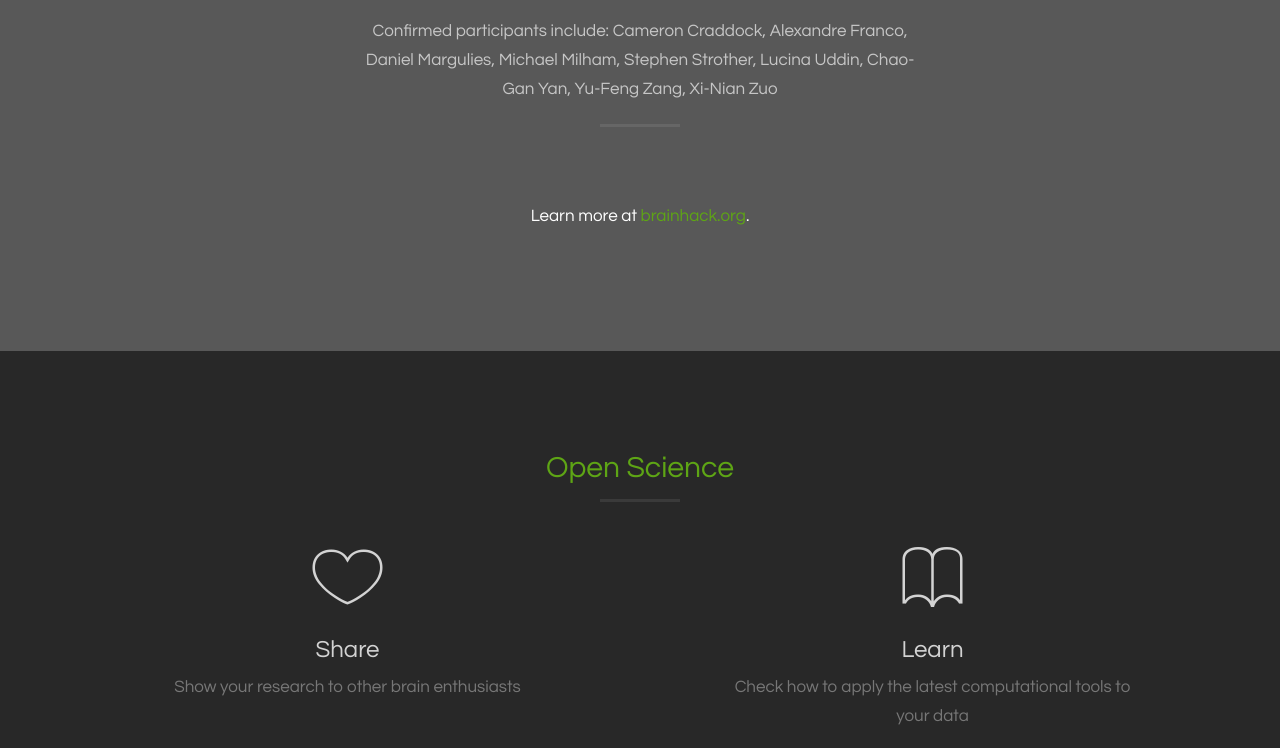
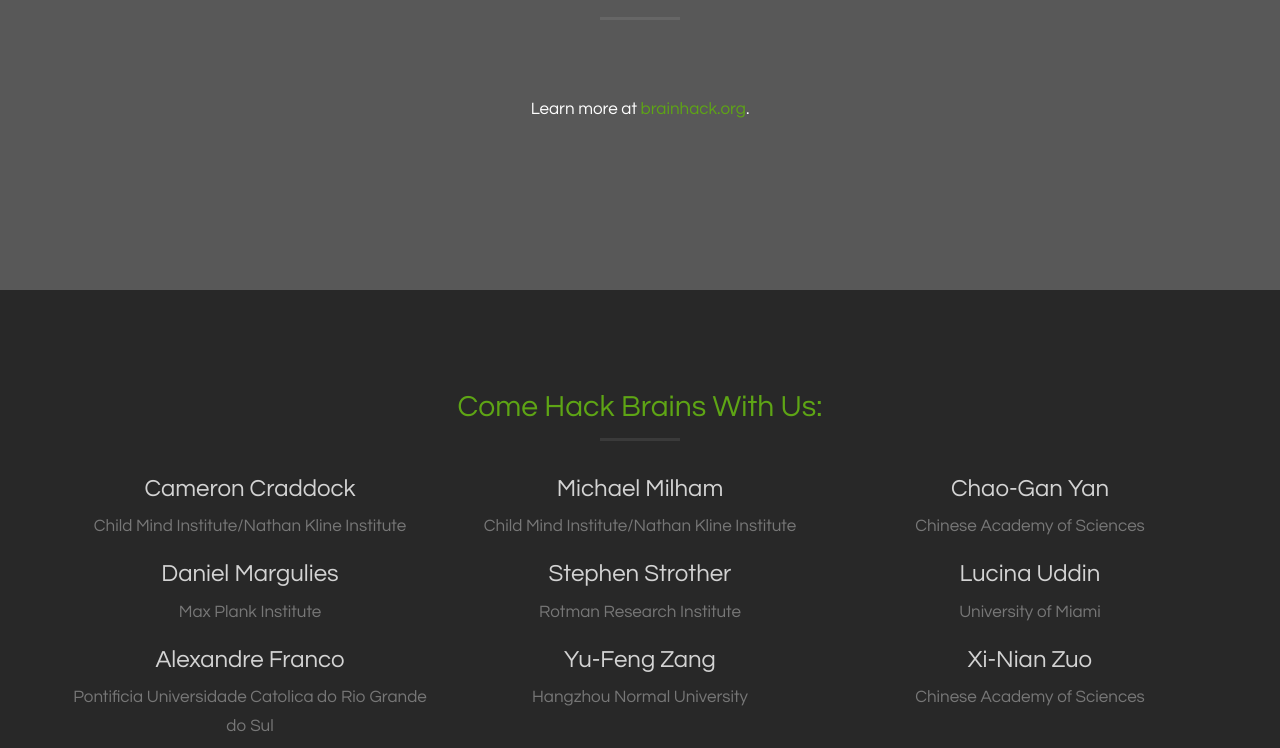
Before and after one commit to awalensky/vienna, a plain HTML site: page index.html in a window 1280 px wide. Shown: the part 1110-1858 px from the top of the page. Drawn offline with Linux system fonts and the light colour scheme; files whose address does not match are found by name; a web font is replaced by a local one.

Commit message:
add session for names

```diff
--- a/index.html
+++ b/index.html
@@ -29,10 +29,13 @@
                         <a class="page-scroll" href="#one">Intro</a>
                     </li>
                     <li>
-                        <a class="page-scroll" href="#two">Highlights</a>
+                        <a class="page-scroll" href="#two">Participants</a>
                     </li>
                     <li>
                         <a class="page-scroll" href="#three">Gallery</a>
+                    </li>
+                    <li>
+                        <a class="page-scroll" href="#four">Highlights</a>
                     </li>
                     <li>
                         <a class="page-scroll" href="#last">Get Started</a>
@@ -70,12 +73,12 @@
         <div class="container">
             <div class="row">
                 <div class="col-lg-6 col-lg-offset-3 col-md-8 col-md-offset-2 text-center">
-                    <h2 class="margin-top-0 text-primary">Come Hack Brains With Us</h2>
+                    <h2 class="margin-top-0 text-primary">What is Brainhack?</h2>
                     <br>
                     <p class="text-faded">
                         Brainhack is a unique conference that gathers researchers from across the globe and various disciplines to work together on innovative projects related to neuroscience. Unlike previous Brainhack events, which didn't have a theme, this event will be focused on projects related to reliability and reproducibility in connectomics.
                     </p>
-                    <p class="text-faded"> Confirmed participants include: Cameron Craddock, Alexandre Franco, Daniel Margulies, Michael Milham, Stephen Strother, Lucina Uddin, Chao-Gan Yan, Yu-Feng Zang,  Xi-Nian Zuo
+
                     <hr>
                     <br>
                     <br>
@@ -86,6 +89,98 @@
         </div>
     </section>
     <section id="two">
+        <div class="container">
+            <div class="row">
+                <div class="col-lg-12 text-center">
+                    <h2 class="margin-top-0 text-primary">Come Hack Brains With Us:</h2>
+                    <hr class="primary">
+                </div>
+            </div>
+        </div>
+        <div class="container">
+            <div class="row">
+                <div class="col-lg-4 col-md-4 text-center">
+                    <div class="feature">
+                        <h3>Cameron Craddock</h3>
+                        <p class="text-muted">Child Mind Institute/Nathan Kline Institute</p>
+                    </div>
+                </div>
+                <div class="col-lg-4 col-md-4 text-center">
+                    <div class="feature">
+                        <h3>Michael Milham</h3>
+                        <p class="text-muted">Child Mind Institute/Nathan Kline Institute</p>
+                    </div>
+                </div>
+                                <div class="col-lg-4 col-md-4 text-center">
+                    <div class="feature">
+                        <h3>Chao-Gan Yan</h3>
+                        <p class="text-muted">Chinese Academy of Sciences</p>
+                    </div>
+                </div>
+                <div class="col-lg-4 col-md-4 text-center">
+                    <div class="feature">
+                        <h3>Daniel Margulies</h3>
+                        <p class="text-muted">Max Plank Institute</p>
+                    </div>
+                </div>
+                <div class="col-lg-4 col-md-4 text-center">
+                    <div class="feature">
+                        <h3>Stephen Strother</h3>
+                        <p class="text-muted">Rotman Research Institute</p>
+                    </div>
+                </div>
+                <div class="col-lg-4 col-md-4 text-center">
+                    <div class="feature">
+                        <h3>Lucina Uddin</h3>
+                        <p class="text-muted">University of Miami</p>
+                    </div>
+                </div>
+                <div class="col-lg-4 col-md-4 text-center">
+                    <div class="feature">
+                        <h3>Alexandre Franco</h3>
+                        <p class="text-muted">Pontificia Universidade Catolica do Rio Grande do Sul</p>
+                    </div>
+                </div>
+                <div class="col-lg-4 col-md-4 text-center">
+                    <div class="feature">
+                        <h3>Yu-Feng Zang</h3>
+                        <p class="text-muted">Hangzhou Normal University</p>
+                    </div>
+                </div>
+                <div class="col-lg-4 col-md-4 text-center">
+                    <div class="feature">
+                        <h3>Xi-Nian Zuo</h3>
+                        <p class="text-muted">Chinese Academy of Sciences</p>
+                    </div>
+                </div>
+            </div>
+        </div>
+    </section>
+    <section id="three" class="no-padding">
+        <div class="container-fluid">
+            <div class="row no-gutter">
+                <div class="col-lg-4 col-sm-6">
+                    <img src="assets/v3.jpg" class="img-responsive" alt="Prater">
+                </div>
+                <div class="col-lg-4 col-sm-6">
+                    <img src="assets/brainhack2.png" class="img-responsive" alt="Brainhack">
+                </div>
+                <div class="col-lg-4 col-sm-6">
+                    <img src="assets/v1.jpg" class="img-responsive" alt="Belvedere">
+                </div>
+                <div class="col-lg-4 col-sm-6">
+                    <img src="assets/a1.jpg" class="img-responsive" alt="Brain Art Competition">
+                </div>
+                <div class="col-lg-4 col-sm-6">
+                    <img src="assets/v2.jpg" class="img-responsive" alt="Vienna">
+                </div>
+                <div class="col-lg-4 col-sm-6">
+                    <img src="assets/a.jpg" class="img-responsive" alt="Brain Art Competition">
+                </div>
+            </div>
+        </div>
+    </section>
+    <section id="four">
         <div class="container">
             <div class="row">
                 <div class="col-lg-12 text-center">
@@ -123,30 +218,6 @@
                         <h3>Be social</h3>
                         <p class="text-muted">Meet local and international scientists</p>
                     </div>
-                </div>
-            </div>
-        </div>
-    </section>
-    <section id="three" class="no-padding">
-        <div class="container-fluid">
-            <div class="row no-gutter">
-                <div class="col-lg-4 col-sm-6">
-                    <img src="assets/v3.jpg" class="img-responsive" alt="Prater">
-                </div>
-                <div class="col-lg-4 col-sm-6">
-                    <img src="assets/brainhack2.png" class="img-responsive" alt="Brainhack">
-                </div>
-                <div class="col-lg-4 col-sm-6">
-                    <img src="assets/v1.jpg" class="img-responsive" alt="Belvedere">
-                </div>
-                <div class="col-lg-4 col-sm-6">
-                    <img src="assets/a1.jpg" class="img-responsive" alt="Brain Art Competition">
-                </div>
-                <div class="col-lg-4 col-sm-6">
-                    <img src="assets/v2.jpg" class="img-responsive" alt="Vienna">
-                </div>
-                <div class="col-lg-4 col-sm-6">
-                    <img src="assets/a.jpg" class="img-responsive" alt="Brain Art Competition">
                 </div>
             </div>
         </div>
```
